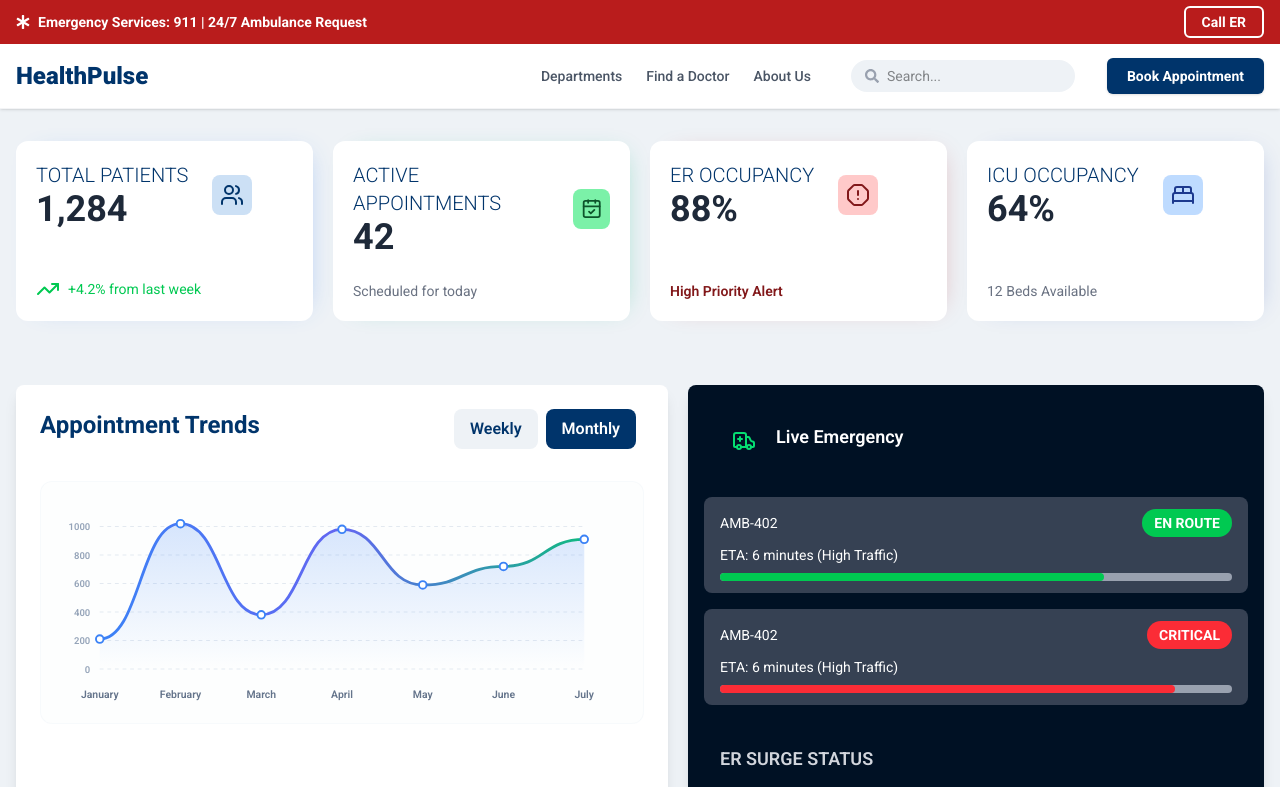
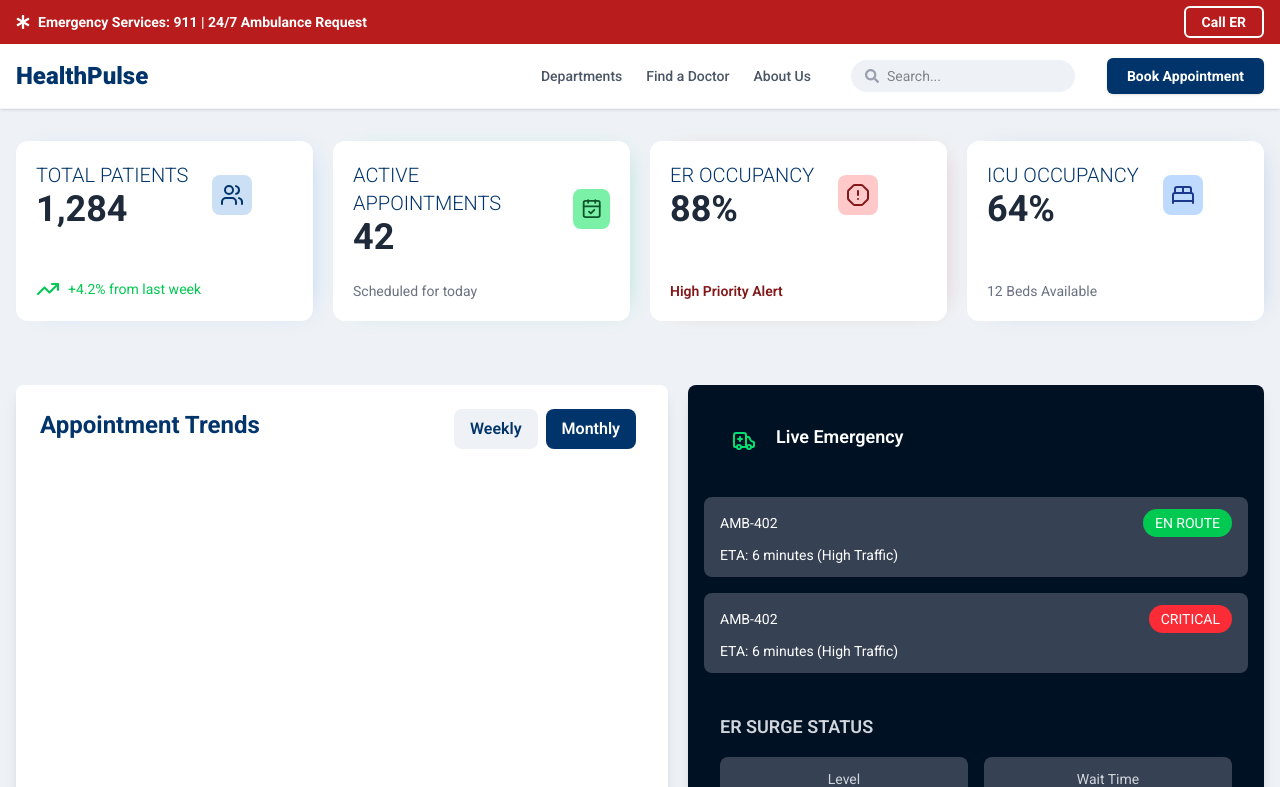
Before and after one commit to JudeChukwuma14/booking-appointment-site, a React (Vite) app: page /dashboard/analytics in a window 1280 px wide. Shown: the top 787 px of the page. Built offline with nearby package versions, Linux system fonts and the light colour scheme.

Commit message:
Revert "analytics update"

```diff
--- a/src/pages/dashboard/Analytics.jsx
+++ b/src/pages/dashboard/Analytics.jsx
@@ -1,4 +1,4 @@
-import { useState, useEffect } from "react";
+import { useState } from "react";
 import {
   TrendingUp,
   Users,
@@ -11,245 +11,6 @@ import {
   EllipsisVertical,
 } from "lucide-react";
 import img1 from "../../assets/images/img1.jpg";
-import { MdEmergency } from "react-icons/md";
-
-const AppointmentTrendChart = ({ range }) => {
-  const [hoveredPoint, setHoveredPoint] = useState(null);
-
-  useEffect(() => {
-    setHoveredPoint(null);
-  }, [range]);
-
-  const weeklyData = [
-    { month: "Monday", value: 65 },
-    { month: "Tuesday", value: 120 },
-    { month: "Wednesday", value: 165 },
-    { month: "Thursday", value: 245 },
-    { month: "Friday", value: 310 },
-    { month: "Saturday", value: 385 },
-    { month: "Sunday", value: 460 }
-  ];
-
-  const monthlyData = [
-    { month: "January", value: 210 },
-    { month: "February", value: 1020 },
-    { month: "March", value: 380 },
-    { month: "April", value: 980 },
-    { month: "May", value: 590 },
-    { month: "June", value: 720 },
-    { month: "July", value: 910 }
-  ];
-
-  const chartData = range === "weekly" ? weeklyData : monthlyData;
-
-  const width = 600;
-  const height = 220;
-  const paddingX = 45;
-  const paddingY = 30;
-  const chartWidth = width - 2 * paddingX;
-  const chartHeight = height - 2 * paddingY - 10;
-  const maxValue = range === "weekly" ? 500 : 1000;
-
-  const pts = chartData.map((data, idx) => {
-    const x = paddingX + idx * (chartWidth / (chartData.length - 1));
-    const y = (height - paddingY - 10) - (data.value / maxValue) * chartHeight;
-    return { x, y };
-  });
-
-  const getBezierPath = (points) => {
-    if (points.length === 0) return "";
-    let d = `M ${points[0].x} ${points[0].y}`;
-    for (let i = 0; i < points.length - 1; i++) {
-      const p0 = points[i];
-      const p1 = points[i + 1];
-      const cp1x = p0.x + (p1.x - p0.x) / 2;
-      const cp1y = p0.y;
-      const cp2x = p1.x - (p1.x - p0.x) / 2;
-      const cp2y = p1.y;
-      d += ` C ${cp1x} ${cp1y}, ${cp2x} ${cp2y}, ${p1.x} ${p1.y}`;
-    }
-    return d;
-  };
-
-  const linePath = getBezierPath(pts);
-  const baselineY = height - paddingY - 10;
-  const areaPath = `${linePath} L ${pts[pts.length - 1].x} ${baselineY} L ${pts[0].x} ${baselineY} Z`;
-
-  const yGridValues = range === "weekly"
-    ? [0, 100, 200, 300, 400, 500]
-    : [0, 200, 400, 600, 800, 1000];
-
-  return (
-    <div className="w-full bg-slate-50/30 rounded-xl p-4 border border-slate-100/50 mt-2">
-      <div className="relative w-full">
-        <svg viewBox={`0 0 ${width} ${height}`} className="w-full h-auto overflow-visible">
-          <defs>
-            <filter id="chart-shadow" x="-20%" y="-20%" width="140%" height="140%">
-              <feDropShadow dx="0" dy="4" stdDeviation="4" floodColor="#0F172A" floodOpacity="0.12" />
-            </filter>
-
-            <linearGradient id="line-grad" x1="0" y1="0" x2="1" y2="0">
-              <stop offset="0%" stopColor="#3B82F6" />
-              <stop offset="50%" stopColor="#6366F1" />
-              <stop offset="100%" stopColor="#10B981" />
-            </linearGradient>
-
-            <linearGradient id="area-grad" x1="0" y1="0" x2="0" y2="1">
-              <stop offset="0%" stopColor="#3B82F6" stopOpacity="0.2" />
-              <stop offset="100%" stopColor="#3B82F6" stopOpacity="0.0" />
-            </linearGradient>
-          </defs>
-
-          {/* Grid Lines */}
-          {yGridValues.map((val, idx) => {
-            const y = baselineY - (val / maxValue) * chartHeight;
-            return (
-              <g key={idx}>
-                <line
-                  x1={paddingX}
-                  y1={y}
-                  x2={width - paddingX}
-                  y2={y}
-                  stroke="#E2E8F0"
-                  strokeWidth={1}
-                  strokeDasharray="4 4"
-                />
-                <text
-                  x={paddingX - 10}
-                  y={y + 4}
-                  textAnchor="end"
-                  fill="#94A3B8"
-                  fontSize={10}
-                  fontWeight="600"
-                >
-                  {val}
-                </text>
-              </g>
-            );
-          })}
-
-          {/* Area under curve */}
-          <path d={areaPath} fill="url(#area-grad)" />
-
-          {/* Flow line */}
-          <path
-            d={linePath}
-            fill="none"
-            stroke="url(#line-grad)"
-            strokeWidth={3}
-            strokeLinecap="round"
-          />
-
-          {/* X Axis labels */}
-          {chartData.map((data, idx) => (
-            <text
-              key={idx}
-              x={pts[idx].x}
-              y={height - 10}
-              textAnchor="middle"
-              fill="#64748B"
-              fontSize={11}
-              fontWeight="600"
-            >
-              {data.month}
-            </text>
-          ))}
-
-          {/* Vertical tracking line on hover */}
-          {hoveredPoint !== null && (
-            <line
-              x1={pts[hoveredPoint].x}
-              y1={baselineY - chartHeight}
-              x2={pts[hoveredPoint].x}
-              y2={baselineY}
-              stroke="#94A3B8"
-              strokeWidth={1.5}
-              strokeDasharray="3 3"
-            />
-          )}
-
-          {/* Interactive dots */}
-          {pts.map((pt, idx) => {
-            const isHovered = hoveredPoint === idx;
-            return (
-              <g key={idx}>
-                <circle
-                  cx={pt.x}
-                  cy={pt.y}
-                  r={isHovered ? 10 : 0}
-                  fill="#3B82F6"
-                  opacity={0.15}
-                  className="transition-all duration-300 ease-out"
-                />
-                <circle
-                  cx={pt.x}
-                  cy={pt.y}
-                  r={isHovered ? 6.5 : 4}
-                  fill={isHovered ? "#3B82F6" : "#FFFFFF"}
-                  stroke={isHovered ? "#FFFFFF" : "#3B82F6"}
-                  strokeWidth={2}
-                  className="transition-all duration-200 cursor-pointer"
-                />
-                <circle
-                  cx={pt.x}
-                  cy={pt.y}
-                  r={25}
-                  fill="transparent"
-                  className="cursor-pointer"
-                  onMouseEnter={() => setHoveredPoint(idx)}
-                  onMouseLeave={() => setHoveredPoint(null)}
-                />
-              </g>
-            );
-          })}
-
-          {/* Tooltip */}
-          {hoveredPoint !== null && (
-            <g
-              transform={`translate(${pts[hoveredPoint].x}, ${pts[hoveredPoint].y - 38})`}
-              filter="url(#chart-shadow)"
-              className="pointer-events-none"
-            >
-              <rect
-                x={-60}
-                y={-22}
-                width={120}
-                height={40}
-                rx={6}
-                fill="#1E293B"
-              />
-              <text
-                x={0}
-                y={-8}
-                textAnchor="middle"
-                fill="#94A3B8"
-                fontSize={9}
-                fontWeight="700"
-                textTransform="uppercase"
-              >
-                {chartData[hoveredPoint].month}
-              </text>
-              <text
-                x={0}
-                y={9}
-                textAnchor="middle"
-                fill="#38BDF8"
-                fontSize={12}
-                fontWeight="800"
-              >
-                {chartData[hoveredPoint].value} Appts
-              </text>
-              <polygon
-                points="-4,18 4,18 0,22"
-                fill="#1E293B"
-              />
-            </g>
-          )}
-        </svg>
-      </div>
-    </div>
-  );
-};
 
 const Analytics = () => {
   const [isModalOpen, setIsModalOpen] = useState(false);
@@ -257,7 +18,6 @@ const Analytics = () => {
   const [isFilterOpen, setIsFilterOpen] = useState(false);
   const [search, setSearch] = useState("");
   const [statusFilter, setStatusFilter] = useState("");
-  const [trendRange, setTrendRange] = useState("monthly");
 
   const styles = {
     overlay: {
@@ -289,36 +49,33 @@ const Analytics = () => {
         image: img1,
         name: "John Doe",
         contact: "555-123-4567",
-        condition:<p className="w-fit bg-red-200 px-3 py-1 rounded-full text-red-800 text-start font-bold">Cardiac Arrest</p>,
+        condition: "Cardiac Arrest",
         room: "ICU-04",
         attending: "Dr. Smith",
         status: "Critical",
         action: <EllipsisVertical className="w-5 h-5 text-gray-500" />,
-        lastUpdated: "#HP-9920-RH",
       },
       {
         id: 2,
         image: img1,
         name: "Jane Smith",
         contact: "555-987-6543",
-        condition:<p className="w-fit bg-green-200 px-3 py-1 rounded-full text-green-800 text-start font-bold">Post-Op Recovery</p>,
+        condition: "Post-Op Recovery",
         room: "202-B",
         attending: "Dr. Johnson",
         status: "Stable",
         action: <EllipsisVertical className="w-5 h-5 text-gray-500" />,
-        lastUpdated: "#HP-2142-LM",
       },
       {
         id: 3,
         image: img1,
         name: "Robert Brown",
         contact: "555-555-5555",
-        condition:<p className="w-fit bg-gray-200 px-3 py-1 rounded-full text-gray-800 text-start font-bold">Pneumonia</p>,
+        condition: "Pneumonia",
         room: "305-C",
         attending: "Dr. Lee",
         status: "Improving",
         action: <EllipsisVertical className="w-5 h-5 text-gray-500" />,
-        lastUpdated: "#MP-8832-WS",
       },
     ];
 
@@ -423,30 +180,15 @@ const Analytics = () => {
                 Appointment Trends
               </h2>
               <div>
-                <button
-                  onClick={() => setTrendRange("weekly")}
-                  className={`px-4 py-2 rounded-lg font-semibold mr-2 mb-2 transition-colors duration-200 cursor-pointer ${
-                    trendRange === "weekly"
-                      ? "bg-primary-700 text-white"
-                      : "bg-[#EEF2F6] text-primary-700 hover:bg-primary-700 hover:text-white"
-                  }`}
-                >
+                <button className="px-4 py-2 bg-[#EEF2F6] text-primary-700 rounded-lg font-semibold mr-2 mb-2 hover:bg-primary-700 hover:text-white transition-colors duration-200">
                   Weekly
                 </button>
-                <button
-                  onClick={() => setTrendRange("monthly")}
-                  className={`px-4 py-2 rounded-lg font-semibold mr-2 mb-2 transition-colors duration-200 cursor-pointer ${
-                    trendRange === "monthly"
-                      ? "bg-primary-700 text-white"
-                      : "bg-[#EEF2F6] text-primary-700 hover:bg-primary-700 hover:text-white"
-                  }`}
-                >
+                <button className="px-4 py-2 bg-primary-700 text-white rounded-lg font-semibold mr-2 mb-2 hover:bg-[#EEF2F6] hover:text-primary-700 transition-colors duration-200">
                   Monthly
                 </button>
               </div>
             </section>
           </div>
-          <AppointmentTrendChart range={trendRange} />
         </div>
         <div className="flex flex-col mx-auto w-full max-w-xl items-center gap-4 bg-primary-900 text-white rounded-lg p-4 shadow-lg mt-8">
           <div className="flex items-center justify-start gap-2 p-4 w-full">
@@ -458,26 +200,20 @@ const Analytics = () => {
           <div className="flex flex-col gap-2 w-full px-4 py-3 bg-gray-700 rounded-lg">
             <section className="flex items-center justify-between gap-2">
               <p className="text-sm text-white">AMB-402</p>
-              <p className="text-sm font-bold text-white bg-green-500 rounded-full px-3 py-1">
+              <p className="text-sm text-bold text-white bg-green-500 rounded-full px-3 py-1">
                 EN ROUTE
               </p>
             </section>
             <p className="text-sm text-white">ETA: 6 minutes (High Traffic)</p>
-            <div className="w-full h-2 rounded-lg bg-gray-400">
-              <div className="w-3/4 h-full rounded-lg bg-green-500"></div>
-            </div>
           </div>
           <div className="flex flex-col gap-2 w-full px-4 py-3 bg-gray-700 rounded-lg">
             <section className="flex items-center justify-between gap-2">
               <p className="text-sm text-white">AMB-402</p>
-              <p className="text-sm font-bold text-white bg-red-500 rounded-full px-3 py-1">
+              <p className="text-sm text-bold text-white bg-red-500 rounded-full px-3 py-1">
                 CRITICAL
               </p>
             </section>
             <p className="text-sm text-white">ETA: 6 minutes (High Traffic)</p>
-            <div className="w-full h-2 rounded-lg bg-gray-400">
-              <div className="w-8/9 h-full rounded-lg bg-red-500"></div>
-            </div>
           </div>
           <div className="flex flex-col justify-start gap-2 w-full px-4 py-2">
             <h1 className="text-lg font-semibold text-gray-300 mt-4 text-start">
@@ -604,8 +340,7 @@ const Analytics = () => {
                   key={patient.id}
                   className="odd:bg-white even:bg-slate-50 hover:bg-slate-100 transition-colors duration-150"
                 >
-                  <td className="flex items-center gap-2 px-4 py-3 text-sm text-gray-700 border-b border-gray-200">
-                    <img src={patient.image} alt="" className="w-10 h-10 rounded-full object-cover" />
+                  <td className="px-4 py-3 text-sm text-gray-700 border-b border-gray-200">
                     {patient.name}
                   </td>
                   <td className="px-4 py-3 text-sm text-gray-700 border-b border-gray-200">
@@ -617,12 +352,7 @@ const Analytics = () => {
                   <td className="px-4 py-3 text-sm text-gray-700 border-b border-gray-200">
                     {patient.attending}
                   </td>
-                  <td className="flex items-center gap-2 px-4 py-3 text-sm text-gray-700 border-b border-gray-200">
-                    <span className={`w-2 h-2 rounded-full ${
-                      patient.status === "Critical" ? "bg-red-600" :
-                      patient.status === "Stable" ? "bg-green-600" :
-                      "bg-gray-600"
-                    }`}></span>
+                  <td className="px-4 py-3 text-sm text-gray-700 border-b border-gray-200">
                     {patient.status}
                   </td>
                   <td className="px-4 py-3 text-sm text-gray-700 border-b border-gray-200">
@@ -650,18 +380,14 @@ const Analytics = () => {
                 onClick={(e) => e.stopPropagation()}
               >
                 <div className="flex items-center justify-between mb-4">
-                  <div>
-                    <h3 className="text-lg font-semibold text-gray-800">
+                  <h3 className="text-lg font-semibold text-gray-800">
                     Patient Details
                   </h3>
-                  <p className="text-sm text-gray-500">ID: {selectedPatient.lastUpdated}</p>
-                  </div>
-
                   <button
                     className="text-gray-500 hover:text-gray-700"
                     onClick={() => setIsModalOpen(false)}
                   >
-                    X
+                    Close
                   </button>
                 </div>
                 <div className="flex items-center gap-6 mb-4">
@@ -669,7 +395,7 @@ const Analytics = () => {
                     <img
                       src={selectedPatient.image}
                       alt={selectedPatient.name}
-                      className="w-full h-full object-cover rounded-lg"
+                      className="w-full h-48 object-cover rounded-lg mb-4"
                     />
                   </div>
                   <div>
@@ -688,38 +414,36 @@ const Analytics = () => {
                 </div>
                 <p className="text-gray-600 font-semibold">RECENT VITALS</p>
                 <div className="grid grid-cols-3 gap-3 mt-3 w-full">
-                  <div className="flex flex-col items-center justify-center gap-2 bg-blue-100 py-3 px-2 rounded-lg">
+                  <div className="flex flex-col items-center justify-center gap-2 bg-blue-200 py-3 px-2 rounded-lg">
                     <p className="text-gray-700 text-sm font-medium">
                       Heart Rate
                     </p>
                     <p className="text-primary-700 font-bold text-lg">88 bpm</p>
                   </div>
-                  <div className="flex flex-col items-center justify-center gap-2 bg-blue-100 py-3 px-2 rounded-lg">
+                  <div className="flex flex-col items-center justify-center gap-2 bg-green-200 py-3 px-2 rounded-lg">
                     <p className="text-gray-700 text-sm font-medium">Temp</p>
                     <p className="text-primary-700 font-bold text-lg">98.6°F</p>
                   </div>
-                  <div className="flex flex-col items-center justify-center gap-2 bg-blue-100 py-3 px-2 rounded-lg">
+                  <div className="flex flex-col items-center justify-center gap-2 bg-red-200 py-3 px-2 rounded-lg">
                     <p className="text-gray-700 text-sm font-medium">BP</p>
                     <p className="text-primary-700 font-bold text-lg">120/80</p>
                   </div>
                 </div>
-                <div className="flex items-center justify-end gap-4 mt-6 -mx-6 bg-blue-100 px-6 py-4 rounded-b-lg">
+                <div className="flex items-center justify-end gap-4 mt-6 -mx-6 bg-blue-200 px-6 py-4 rounded-b-lg">
                   <button
-                    className="text-gray-500 hover:text-gray-700 font-bold"
+                    className="text-gray-500 hover:text-gray-700"
                     onClick={() => setIsModalOpen(false)}
                   >
                     Close
                   </button>
                   <button
-                    className="flex items-center gap-1 font-semibold text-white bg-red-700 hover:bg-red-800 rounded-lg py-2 px-4 transition-colors duration-200"
+                    className="text-white bg-red-700 hover:bg-red-800 rounded-lg py-2 px-4 transition-colors duration-200"
                     onClick={() =>
                       console.log(
                         `Triggering emergency alert for ${selectedPatient.name}`,
                       )
                     }
-
                   >
-                    <MdEmergency />
                     Emergency Alert
                   </button>
                 </div>
@@ -734,7 +458,7 @@ const Analytics = () => {
         <h3 className="text-2xl font-semibold text-left text-gray-800">
           Department Performance (Monthly)
         </h3>
-        <div className="grid w-full grid-cols-5 gap-4 mt-40">
+        <div className="grid w-full grid-cols-5 gap-4 mt-4">
           <p className="flex items-center justify-center rounded-lg bg-slate-100 py-3 text-center text-sm font-medium text-gray-700">
             Cardiology
           </p>
```
Also changed, not shown: src/App.jsx (line endings or trailing spaces).
